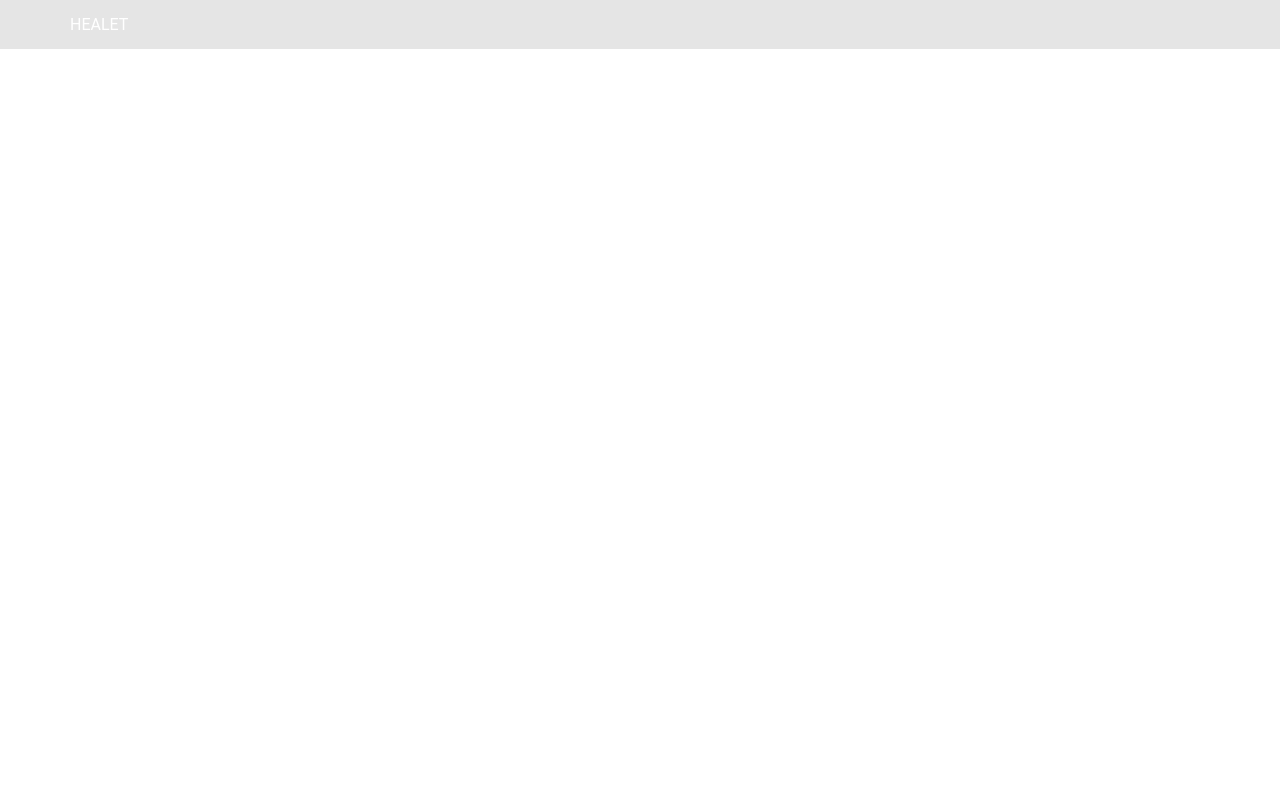
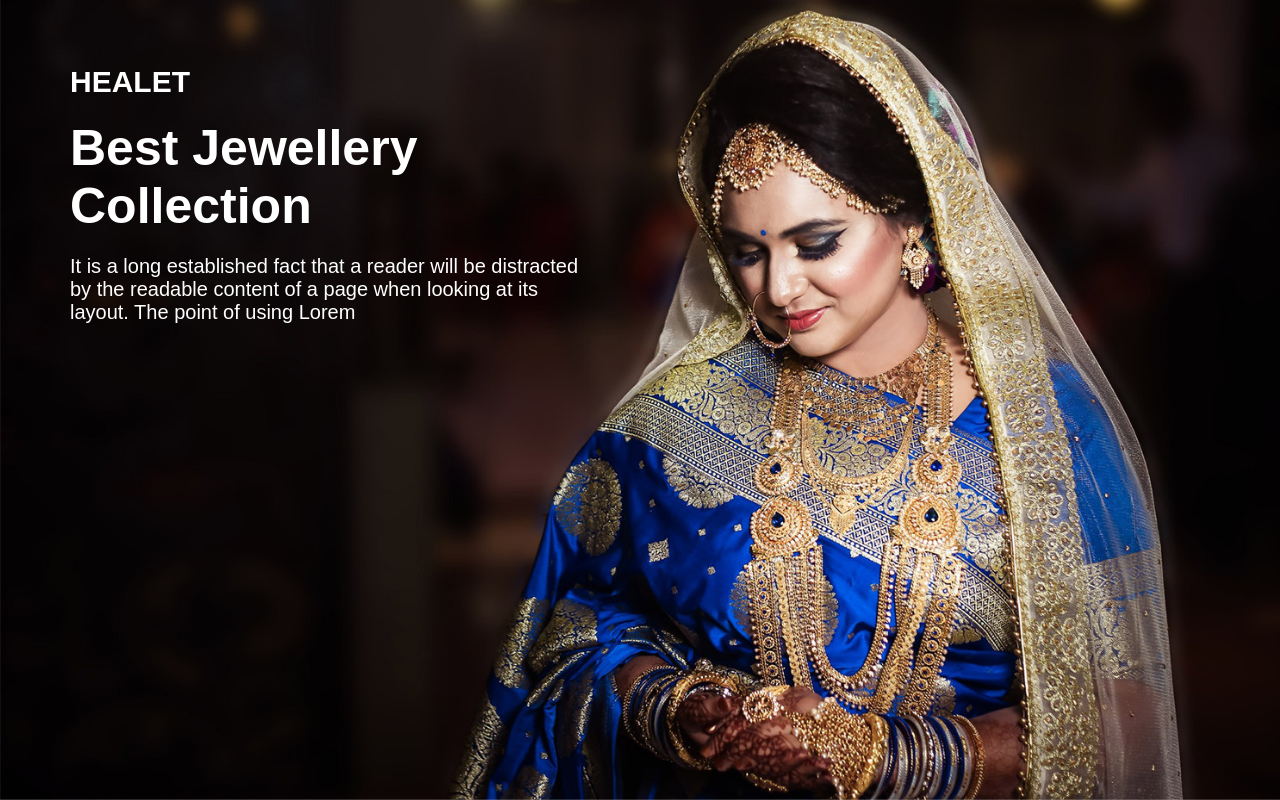
Before and after one commit to dinaHellal/HEALET, a plain HTML site: page index.html in a window 1280 px wide. Drawn offline with Linux system fonts and the light colour scheme.

Commit message:
Add: Hero Section

```diff
--- a/assets/styles/main.css
+++ b/assets/styles/main.css
@@ -3,6 +3,7 @@
   padding: 0;
   box-sizing: border-box;
   font-family: "Jost", "Roboto", sans-serif;
+  font-family: "Poppins", sans-serif;
 }
 :root {
   --black:#000;
@@ -48,19 +49,41 @@ img {
 .title {
   font-size: 30px;
   font-weight: normal;
-  color: var(--title-color);
   padding: 15px;
 }
 .description {
   font-size: 20px;
-  color: var(--body-color);
   line-height: 1.5;
 }
-header{
-  position: static;
-  top: 0;
-  background-color: rgba(0 0 0 / 0.1);
-}
-header .logo a{
+.hero{
+  padding: var(--padding-section);
+  background-image: url(/assets/images/slider-bg.webp);
+  background-size: cover;
+  /* background-position: center; */
+  height: 100vh;
+  background-attachment: fixed;
   color: var(--white);
 }
+.logo a{
+  color: var(--white);
+  font-size: 30px;
+  font-weight: 700;
+
+}
+.hero h1{
+  font-size: 50px;
+  padding: 20px 0;
+}
+.hero p{
+  font-size: 20px;
+  width: 45%;
+}
+@media (max-width:992px) {
+  .logo a{
+    color: var(--black);
+  }
+  .hero{
+    background-image: none;
+    color: var(--black);
+  }
+}
--- a/index.html
+++ b/index.html
@@ -7,12 +7,19 @@
 <link rel="stylesheet" href="assets/styles/main.css">
 </head>
 <body>
-  <header>
-    <div class="container">
-      <div class="logo">
-        <a href="index.html">HEALET</a>
+  <main>
+    <section class="hero">
+      <div class="container">
+        <div class="logo">
+          <a href="index.html">HEALET</a>
+        </div>
+        <h1>Best Jewellery <br>
+          Collection</h1>
+          <p>It is a long established fact that a reader will be
+            distracted by the readable content of a page when looking
+            at its layout. The point of using Lorem</p>
       </div>
-    </div>
-  </header>
+    </section>
+  </main>
 </body>
 </html>
```
